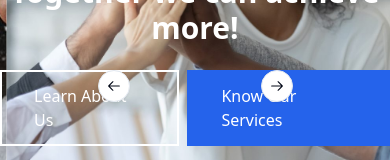
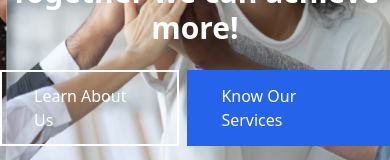
Before and after one commit to Samkipz/virtualSacco, a Next.js app in the folder vsacco/: page / in a window 390 px wide. Shown: the part 330-490 px from the top of the page. Built offline with nearby package versions, Linux system fonts and the light colour scheme; no server answers.

Commit message:
Redone landing page corousel to use embla-corousel in mobile view2

```diff
--- a/vsacco/app/ui/slider/page.jsx
+++ b/vsacco/app/ui/slider/page.jsx
@@ -90,8 +90,8 @@ const HeroSlider = () => {
             </Link>
           </span>
         </span>
-        <CarouselPrevious className="absolute left-1/4" />
-        <CarouselNext className="absolute right-1/4" />
+        <CarouselPrevious className="hidden md:flex absolute md:left-[12%] lg:left-1/4" />
+        <CarouselNext className="hidden md:flex absolute md:right-[12%] lg:right-1/4" />
       </Carousel>
       {/* <div className="py-2 text-center text-sm text-muted-foreground">
         Slide {current} of {count}
```
